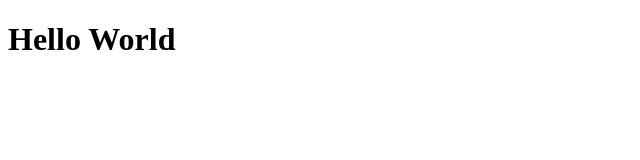
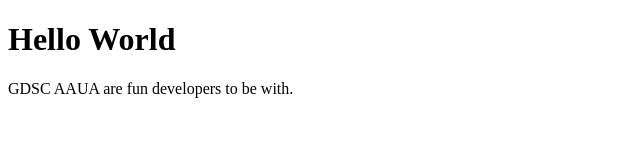
Before and after one commit to jilh/aaua, a plain HTML site: page index.html in a window 1280 px wide. Shown: the whole page, without its empty margins (0-640 px from the left). Drawn offline with Linux system fonts and the light colour scheme.

Commit message:
Added a paragraph

```diff
--- a/index.html
+++ b/index.html
@@ -8,5 +8,6 @@
 </head>
 <body>
     <h1>Hello World</h1>
+    <p>GDSC AAUA are fun developers to be with.</p>
 </body>
 </html>
```
